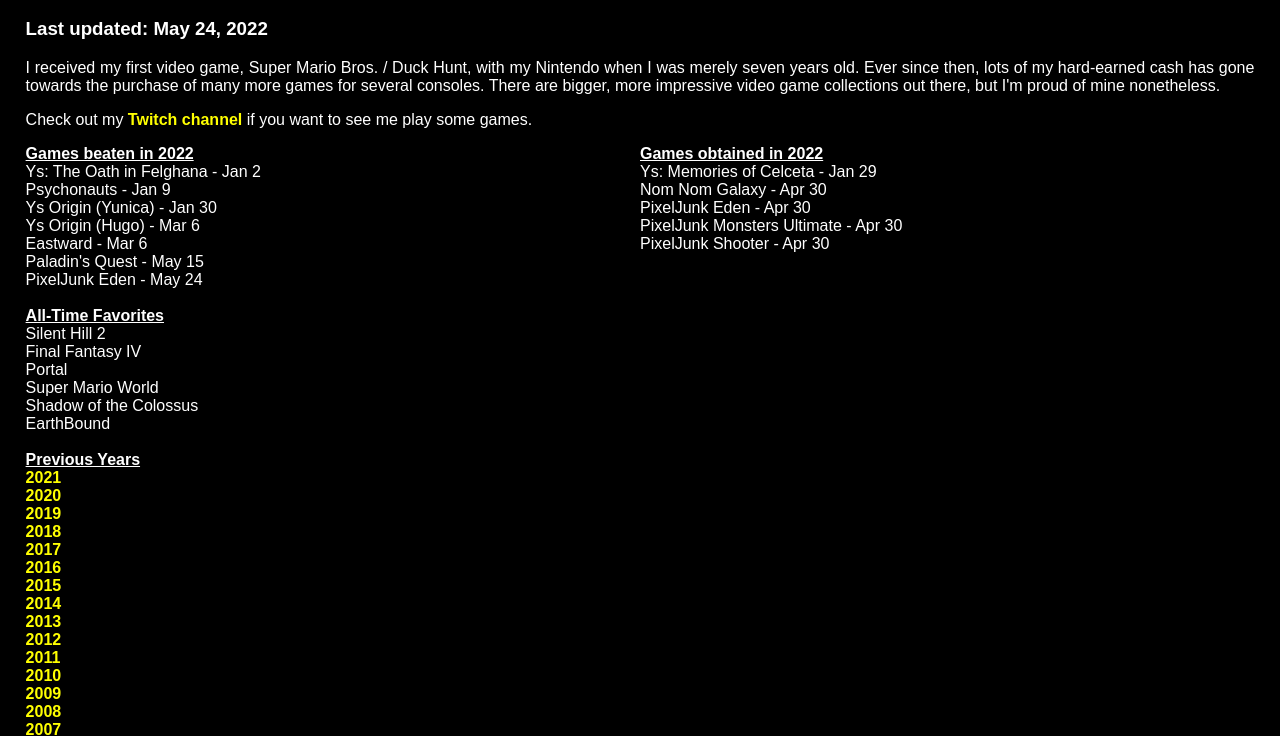
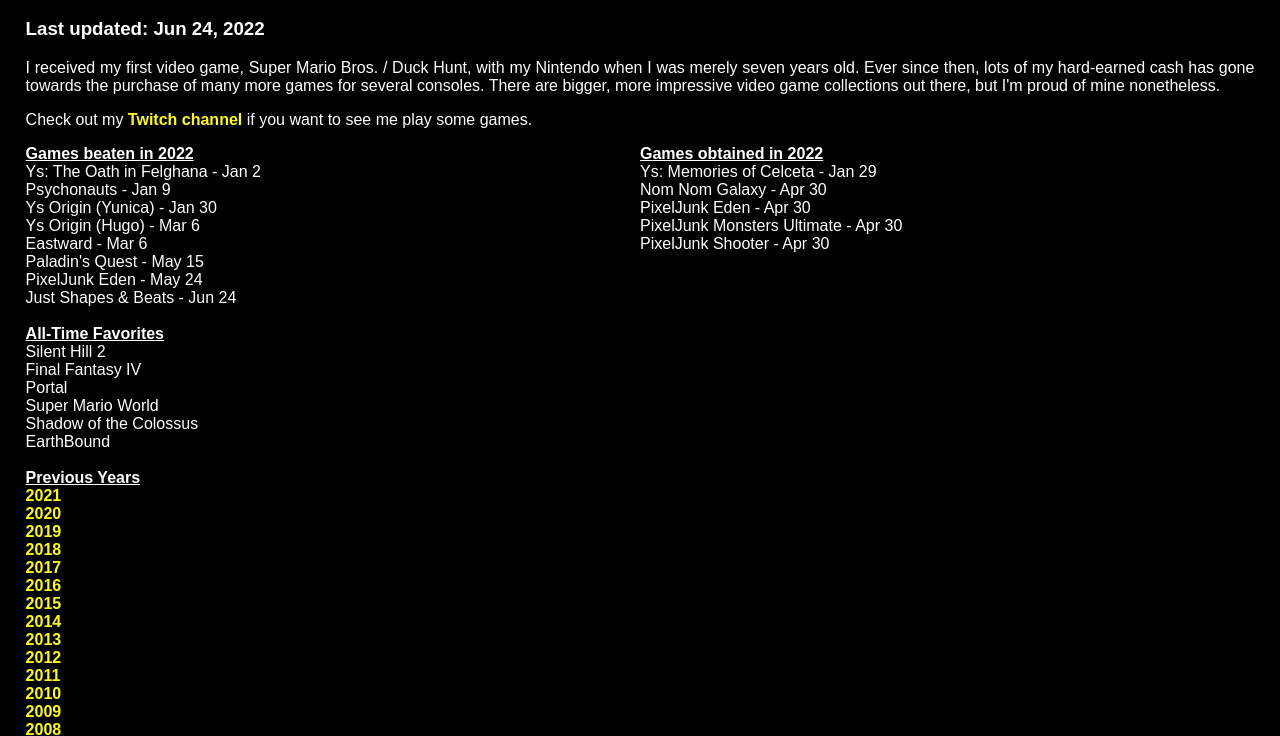
Before and after one commit to ssrobins/ssrobins.github.io, a plain HTML site: page games.html in a window 1280 px wide. Shown: the part 66-802 px from the top of the page. Drawn offline with Linux system fonts and the light colour scheme.

Commit message:
Beat Just Shapes & Beats story mode + lost chapter

```diff
--- a/games.html
+++ b/games.html
@@ -10,7 +10,7 @@
 
 <h1>My video games</h1>
 
-<h3>Last updated: May 24, 2022</h3>
+<h3>Last updated: Jun 24, 2022</h3>
 
 <p>I received my first video game, Super Mario Bros. / Duck Hunt, with my Nintendo when I was merely seven years old. Ever since then, lots of my hard-earned cash has gone towards the purchase of many more games for several consoles. There are bigger, more impressive video game collections out there, but I'm proud of mine nonetheless.</p>
 
@@ -28,6 +28,7 @@
 <li>Eastward - Mar 6</li>
 <li>Paladin's Quest - May 15</li>
 <li>PixelJunk Eden - May 24</li>
+<li>Just Shapes & Beats - Jun 24</li>
 </ul>
 </td>
 
```
